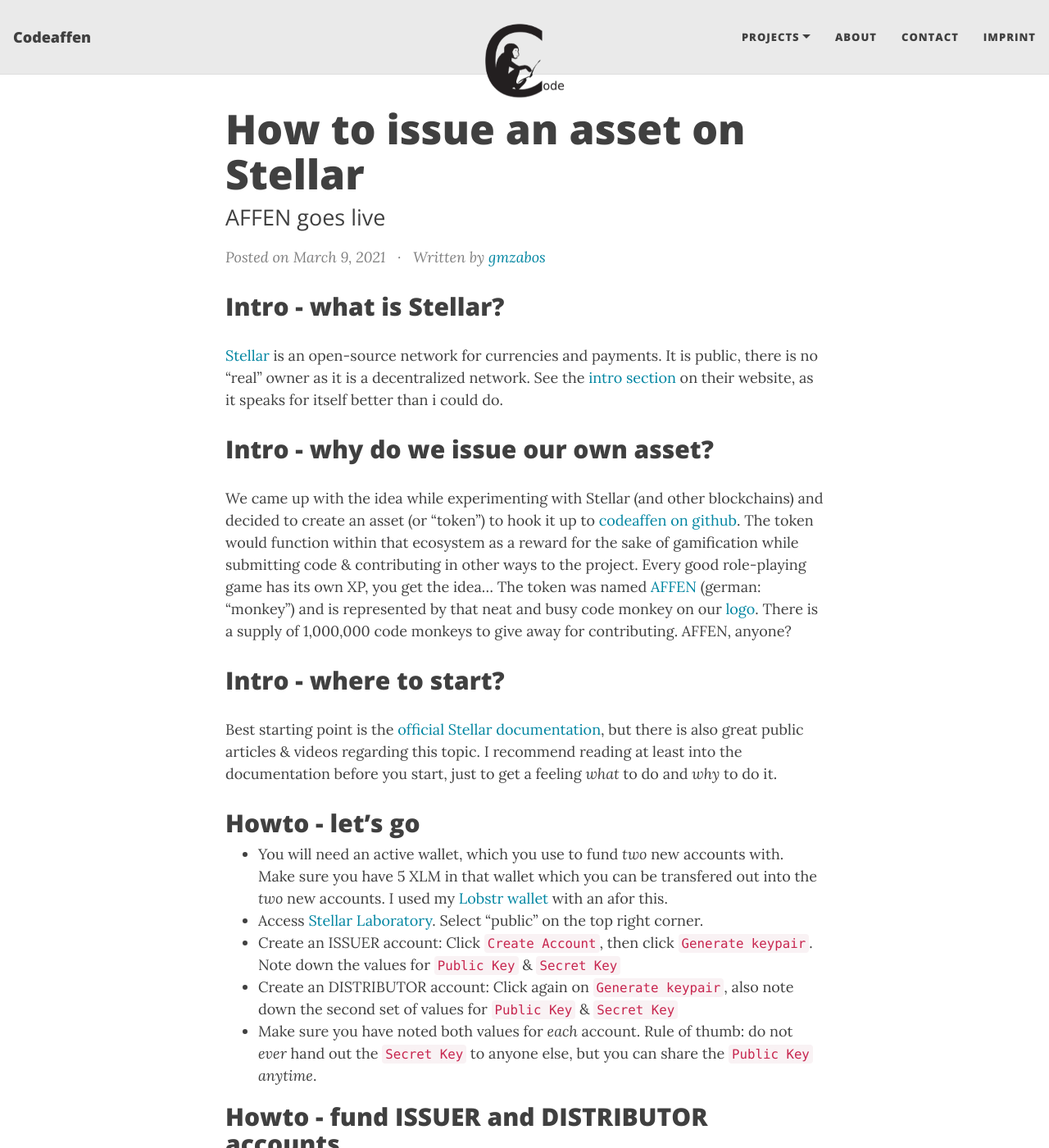
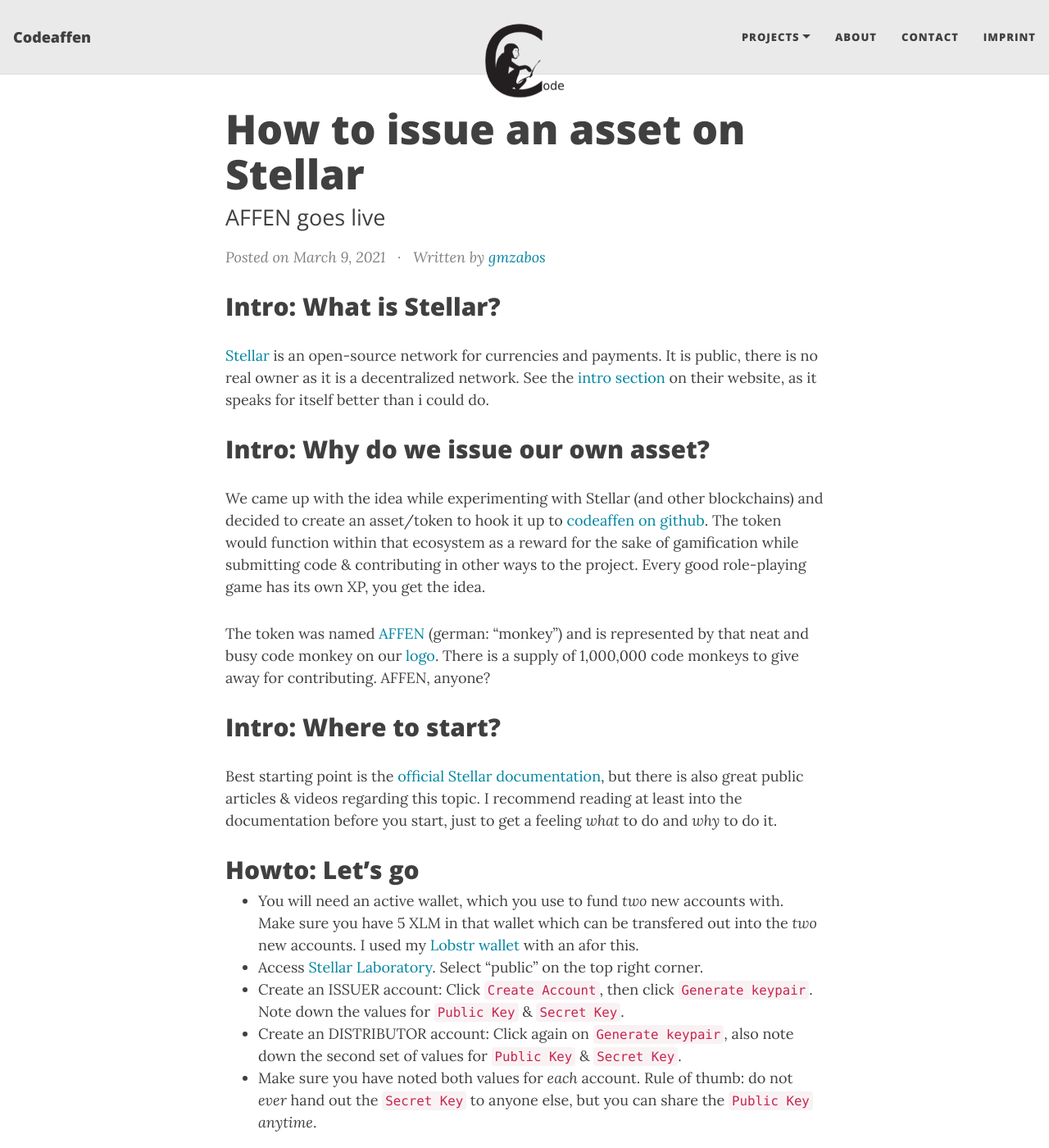
Before and after one commit to codeaffen/codeaffen.org, a Jekyll site: the page built from _posts/2021-03-09-stellar-issue-asset.md, in a window 1280 px wide and 1400 px high. Shown: the whole window at 82% size. Built offline with Jekyll 4.4.1, drawn with Linux system fonts in a browser that asks for light colours; nearby versions of some CDN libraries; comment, search, counter and statistics services are not loaded; some of the changed text lies outside the part shown.

Commit message:
Fixed typos and style on post

```diff
--- a/_posts/2021-03-09-stellar-issue-asset.md
+++ b/_posts/2021-03-09-stellar-issue-asset.md
@@ -6,34 +6,35 @@
 author: gmzabos
 ---
 
-## Intro - what is Stellar?
+## Intro: What is Stellar?
 
-[Stellar](http://stellar.org/){:target="_blank"} is an open-source network for currencies and payments. It is public, there is no "real" owner as it is a decentralized network. See the [intro section](https://stellar.org/learn/intro-to-stellar){:target="_blank"} on their website, as it speaks for itself better than i could do.
+[Stellar](http://stellar.org/){:target="_blank"} is an open-source network for currencies and payments. It is public, there is no real owner as it is a decentralized network. See the [intro section](https://stellar.org/learn/intro-to-stellar){:target="_blank"} on their website, as it speaks for itself better than i could do.
 
-## Intro - why do we issue our own asset?
+## Intro: Why do we issue our own asset?
 
-We came up with the idea while experimenting with Stellar (and other blockchains) and decided to create an asset (or "token") to hook it up to [codeaffen on github](https://github.com/codeaffen){:target="_blank"}. The token would function within that ecosystem as a reward for the sake of gamification while submitting code & contributing in other ways to the project. Every good role-playing game has its own XP, you get the idea...
+We came up with the idea while experimenting with Stellar (and other blockchains) and decided to create an asset/token to hook it up to [codeaffen on github](https://github.com/codeaffen){:target="_blank"}. The token would function within that ecosystem as a reward for the sake of gamification while submitting code & contributing in other ways to the project. Every good role-playing game has its own XP, you get the idea.
+
 The token was named [AFFEN](https://stellar.expert/explorer/public/asset/AFFEN-GDIZF5MAUDQ6TLIK3PNZ2ESOJAZDNZWIB675S4SQ5RWUTZP3B3ONUPMX){:target="_blank"} (german: "monkey") and is represented by that neat and busy code monkey on our [logo](https://codeaffen.org/assets/img/Codeaffen_only_C_wo_bg.png){:target="_blank"}. There is a supply of 1,000,000 code monkeys to give away for contributing. AFFEN, anyone?
 
-## Intro - where to start?
+## Intro: Where to start?
 
 Best starting point is the [official Stellar documentation](https://developers.stellar.org/docs/issuing-assets/){:target="_blank"}, but there is also great public articles & videos regarding this topic. I recommend reading at least into the documentation before you start, just to get a feeling *what* to do and *why* to do it.
 
-## Howto - let's go
+## Howto: Let's go
 
-- You will need an active wallet, which you use to fund *two* new accounts with. Make sure you have 5 XLM in that wallet which you can be transfered out into the *two* new accounts. I used my [Lobstr wallet](https://lobstr.co/){:target="_blank"} with an afor this.
+- You will need an active wallet, which you use to fund *two* new accounts with. Make sure you have 5 XLM in that wallet which can be transfered out into the *two* new accounts. I used my [Lobstr wallet](https://lobstr.co/){:target="_blank"} with an afor this.
 - Access [Stellar Laboratory](https://laboratory.stellar.org/){:target="_blank"}. Select "public" on the top right corner.
-- Create an ISSUER account: Click `Create Account`, then click `Generate keypair`. Note down the values for `Public Key` & `Secret Key`
-- Create an DISTRIBUTOR account: Click again on `Generate keypair`, also note down the second set of values for `Public Key` & `Secret Key`
+- Create an ISSUER account: Click `Create Account`, then click `Generate keypair`. Note down the values for `Public Key` & `Secret Key`.
+- Create an DISTRIBUTOR account: Click again on `Generate keypair`, also note down the second set of values for `Public Key` & `Secret Key`.
 - Make sure you have noted both values for *each* account. Rule of thumb: do not *ever* hand out the `Secret Key` to anyone else, but you can share the `Public Key` *anytime*.
 
-## Howto - fund ISSUER and DISTRIBUTOR accounts
+## Howto: Fund ISSUER and DISTRIBUTOR accounts
 
 - Activate the ISSUER account by sending 2 XLM to it through your Stellar wallet. Use the `Public Key` (ISSUER) as recipient.
 - Activate the DISTRIBUTOR account by sending 3 XLM to it through your Stellar wallet. Use the `Public Key` (DISTRIBUTOR) as recipient.
-- Give it a few seconds, then check both accounts on [stellar.expert](https://stellar.expert/explorer/public){:target="_blank"}. Both accounts should be active and present the amount of XLM, which you just transfered. Go on with...
+- Give it a few seconds, then check both accounts on [stellar.expert](https://stellar.expert/explorer/public){:target="_blank"}. Both accounts should be active and present the amount of XLM, which you just transfered.
 
-## Howto - establish trustline from DISTRIBUTOR to ISSUER
+## Howto: Establish trustline from DISTRIBUTOR to ISSUER
 
 - Access [Stellar Laboratory](https://laboratory.stellar.org/){:target="_blank"}. Select "public" on the top right corner.
 - Select `Build Transaction`, paste the `Public Key` (DISTRIBUTOR) into the `Source Account` field
@@ -47,7 +48,7 @@
 - Scroll down to `Sign in Transaction Submitter` and click it.
 - Scroll down to `Submit Transaction` and click it.
 
-## Howto - send the new token from ISSUER to DISTRIBUTOR
+## Howto: Send the new token from ISSUER to DISTRIBUTOR
 
 - Access [Stellar Laboratory](https://laboratory.stellar.org/){:target="_blank"}. Select "public" on the top right corner.
 - Select `Build Transaction`, paste the `Public Key` (ISSUER) into the `Source Account` field.
@@ -62,7 +63,7 @@
 - Scroll down to `Submit Transaction` and click it.
 - Give it a minute, then check both accounts on [stellar.expert](https://stellar.expert/explorer/public){:target="_blank"}. Both accounts should present the amount of XLM, plus the amount of your new token (e.g. `ABCDEF`) on the DISTRIBUTOR account.
 
-## Howto - publish information about your new token
+## Howto: Publish information about your new token
 
 Okay, that is your new token. In the process you have created *two* accounts by paying little XLM into both, established a trustline from DISTRIBUTOR account to ISSUER account, then you paid from the ISSUER to the DISTRIBUTOR account a specific amount of your new token. The DISTRIBUTOR account is going to handle outgoing transactions for your new token from now on.
 
@@ -86,7 +87,7 @@
 
 ## Check your new token in your Stellar wallet
 
-You can now add the new token / asset in your wallet, an active trustline from your Stellar wallet to the DISTRIBUTOR account is still necessary. On my Lobstr wallet, this is handled by the app itself while adding a new `Asset`. All this information should be reflected in your Stellar wallet, along with that nice logo, about a few hours later.
+You can now add the new token/asset in your wallet, an active trustline from your Stellar wallet to the DISTRIBUTOR account is still necessary. On my Lobstr wallet, this is handled by the app itself while adding a new `Asset`. All this information should be reflected in your Stellar wallet, along with that nice logo, about a few hours later.
 
 ## What's next?
 
```
